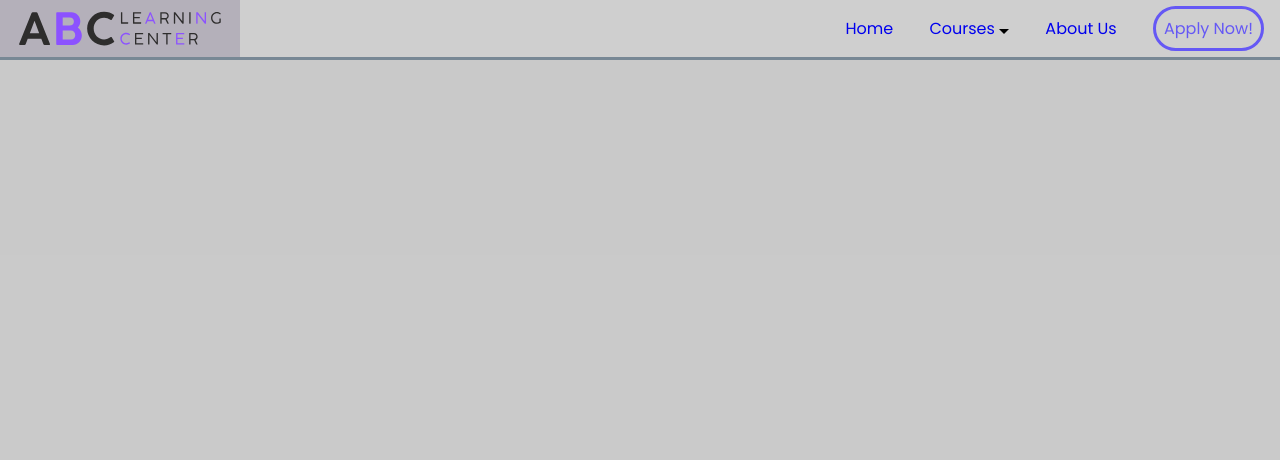
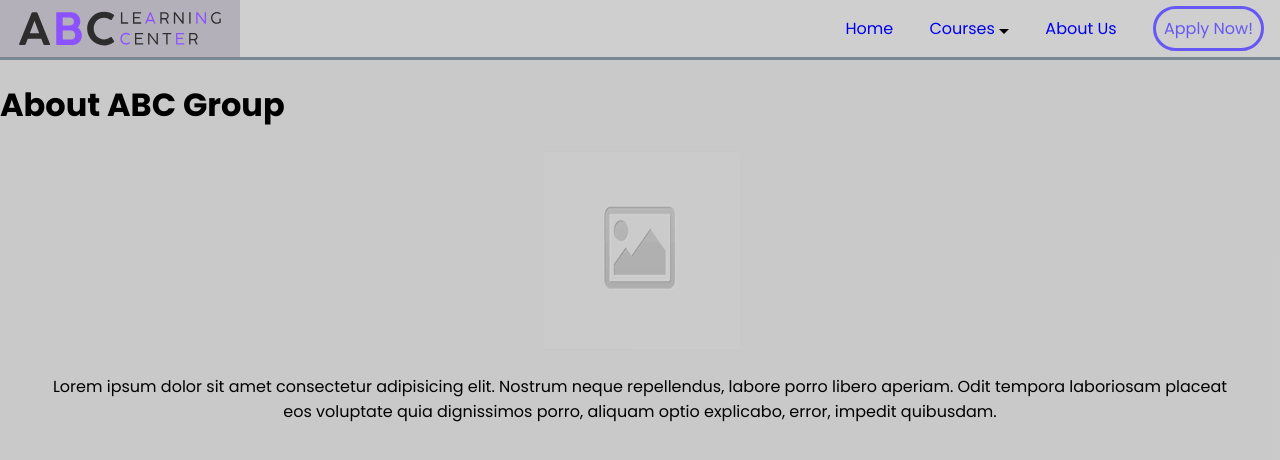
Before and after one commit to rudiansyahirun/ABC-Learning-Center, a plain HTML site: page about.html in a window 1280 px wide. Drawn offline with Linux system fonts and the light colour scheme.

Commit message:
update page
updating pages

```diff
--- a/about.html
+++ b/about.html
@@ -26,6 +26,19 @@
             <li class="applyBtn"><a href="#">Apply Now!</a></li>
         </ul>
     </nav>
+    <h1>About ABC Group</h1>
+    <section>
+        <div style="padding: 0 2.5rem; text-align: center;">
+            <img width="200px" height="200px" src="/Images/dummyImage.png" alt="Profile Image">
+            <p>
+                Lorem ipsum dolor sit amet consectetur adipisicing elit. Nostrum neque repellendus, labore porro
+                libero
+                aperiam. Odit tempora laboriosam placeat eos voluptate quia dignissimos porro, aliquam optio
+                explicabo,
+                error, impedit quibusdam.
+            </p>
+        </div>
+    </section>
 </body>
 
 </html>
```
Also changed, not shown: Images/dummyImage.png (added), Images/dummyMan.png (added).
